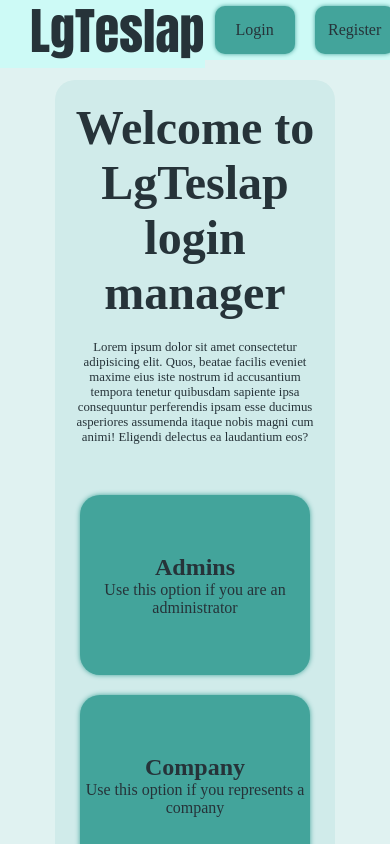
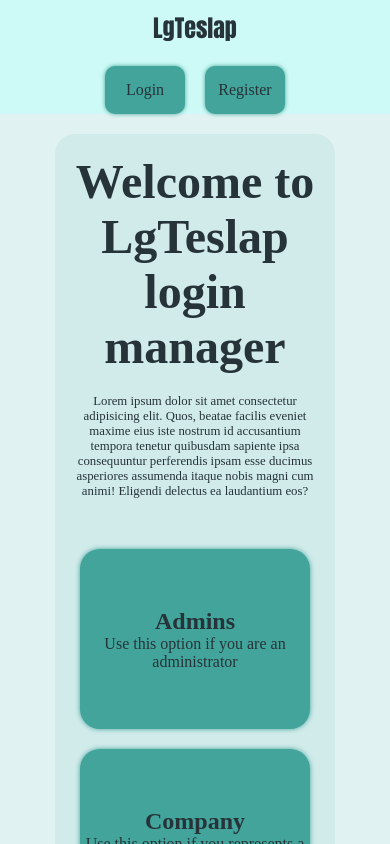
Before and after one commit to Camilo-ovalle/LgTeslap-FrontEnd, a React (Vite) app: page / in a window 390 px wide. Shown: the top 844 px of the page. Built offline with nearby package versions, Linux system fonts and the light colour scheme.

Commit message:
The mavBar style was midified to be responsive on cellphone and I updated the API const variable with tne new backend domain and finally I uploaded the page to railway

```diff
--- a/package.json
+++ b/package.json
@@ -6,7 +6,7 @@
   "scripts": {
     "dev": "vite",
     "build": "vite build",
-    "start": "serve dist -s -n -l -p $PORT",
+    "start": "serve dist -s -n -L -p $PORT",
     "lint": "eslint . --ext js,jsx --report-unused-disable-directives --max-warnings 0",
     "preview": "vite preview"
   },
--- a/src/api/auth.js
+++ b/src/api/auth.js
@@ -1,6 +1,5 @@
 import axios from "axios";
 import { API } from "../config.js";
-import { useNavigate } from "react-router-dom";
 
 // const navigate = useNavigate();
 
--- a/src/config.js
+++ b/src/config.js
@@ -1,6 +1,6 @@
 // * Variables de globales para usar en el resto de programa
 
-export const API = "http://localhost:3000/api";
+export const API = "https://lgteslap-backend.fly.dev/api"; //en railway se usara la url que le asigne a el backend
 
 export const DEV_DOMAIN = "";
 
--- a/src/pages/Profile.jsx
+++ b/src/pages/Profile.jsx
@@ -26,7 +26,7 @@ function Profile() {
         <div className="mainProfileContainer">
           <div className="userProfile">
             <div className="img">
-              <img src="src/assets/User_Icon.webp" alt="user profile image" />
+              <img src="/User_Icon.webp" alt="user profile image" />
             </div>
             <h1>{name}</h1>
           </div>
--- a/src/styles/navBar.css
+++ b/src/styles/navBar.css
@@ -20,3 +20,28 @@
     justify-content: center;
     align-items: center;
 }
+
+/* Agregar estilos específicos para pantallas más pequeñas */
+@media (max-width: 768px) {
+    .navBar {
+        height: auto; /* Cambia la altura a automática en pantallas más pequeñas */
+        flex-direction: column; /* Cambia la dirección de flex a columna en pantallas más pequeñas */
+        text-align: center; /* Centra el texto en pantallas más pequeñas */
+    }
+
+    .navBar .title {
+        padding: 10px 0; /* Reduce el relleno en pantallas más pequeñas */
+        font-size: 36px; /* Reduce el tamaño de fuente en pantallas más pequeñas */
+    }
+
+    .btnContainer {
+        margin-top: 10px; /* Agrega margen superior en pantallas más pequeñas */
+    }
+}
+
+/* Agregar estilos específicos para pantallas muy pequeñas */
+@media (max-width: 576px) {
+    .navBar .title {
+        font-size: 24px; /* Reduce aún más el tamaño de fuente en pantallas muy pequeñas */
+    }
+}
```
Also changed, not shown: public/User_Icon.webp (renamed from src/assets/User_Icon.webp).
